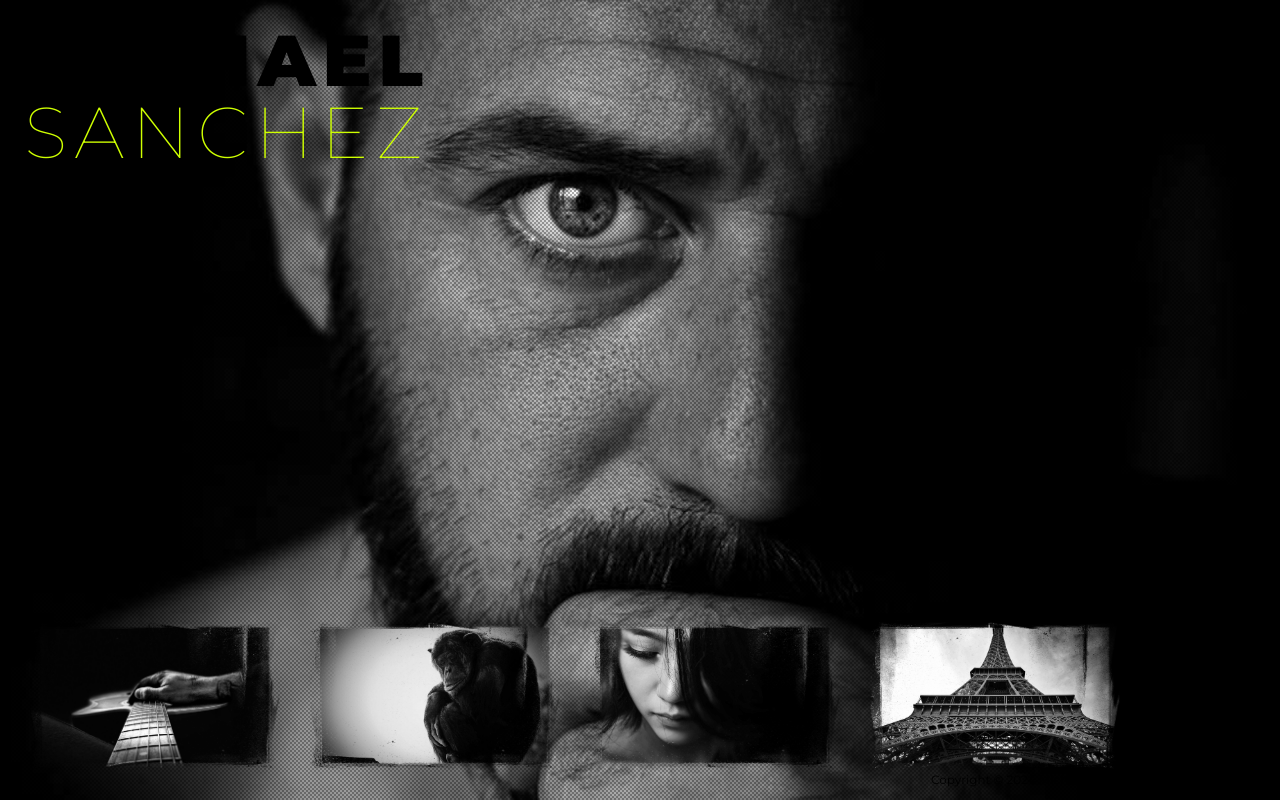
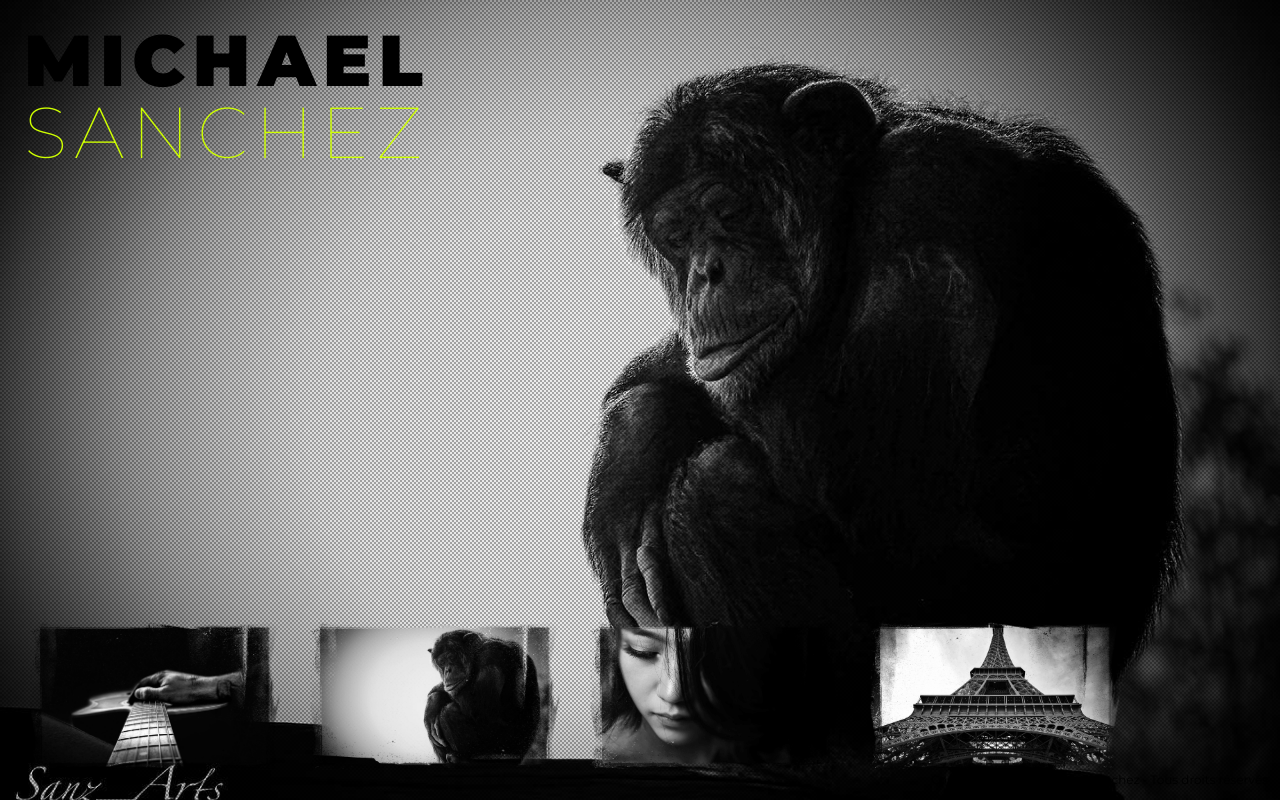
Before and after one commit to MickaelAustoni/ms-photographer, a Next.js app: page / in a window 1280 px wide. Built offline with nearby package versions, Linux system fonts and the light colour scheme.

Commit message:
feat: base

```diff
--- a/src/components/FullScreenGallery.tsx
+++ b/src/components/FullScreenGallery.tsx
@@ -40,10 +40,12 @@ export default function FullScreenGallery({ images }: FullScreenGalleryProps) {
     {/* Overlay */}
     <div className={"absolute pointer-events-none inset-0 z-30 bg-[url('/images/overlay.png')] bg-[length:4px_4px]"} />
 
+    <div style={{ background: `url(/images/mask-sprite.png) no-repeat -9999px -9999px`}}>
+
       {/* Previous image */}
       <motion.div className={"absolute pointer-events-none inset-0 z-10"}>
         <Image
-        src={images[lastSelectedImage]}
+          src={images[2]}
           alt="Photo"
           height={1920}
           width={1080}
@@ -52,7 +54,9 @@ export default function FullScreenGallery({ images }: FullScreenGalleryProps) {
       </motion.div>
 
       {/* Selected image */}
-    <motion.div className={"absolute pointer-events-none inset-0 z-20"}>
+      <div
+        className={"mask-hide absolute pointer-events-none inset-0 z-20"}
+      >
         <Image
           src={images[selectedImage]}
           alt="Photo"
@@ -61,7 +65,8 @@ export default function FullScreenGallery({ images }: FullScreenGalleryProps) {
           width={1080}
           className={"w-full h-full object-cover"}
         />
-    </motion.div>
+      </div>
+    </div>
 
     {/* Thumbnails */}
     {images.map((src, index) => {
--- a/src/styles/globals.css
+++ b/src/styles/globals.css
@@ -35,3 +35,34 @@ body {
 h1 {
   font-weight: 900;
 }
+
+@-webkit-keyframes mask-play {
+  from {
+    -webkit-mask-position: 0 0;
+    mask-position: 0 0;
+  }
+  to {
+    -webkit-mask-position: 100% 0;
+    mask-position: 100% 0;
+  }
+}
+
+@keyframes mask-play {
+  from {
+    -webkit-mask-position: 0 0;
+    mask-position: 0 0;
+  }
+  to {
+    -webkit-mask-position: 100% 0;
+    mask-position: 100% 0;
+  }
+}
+
+.mask-hide {
+  -webkit-mask: url(/images/mask-sprite.png);
+  mask: url(/images/mask-sprite.png);
+  -webkit-mask-size: 8400% 100%;
+  mask-size: 8400% 100%;
+  -webkit-animation: mask-play 1.4s steps(83) forwards;
+  animation: mask-play 1.4s steps(83) forwards;
+}
```
Lines whose indentation alone changed are shown as unchanged.
